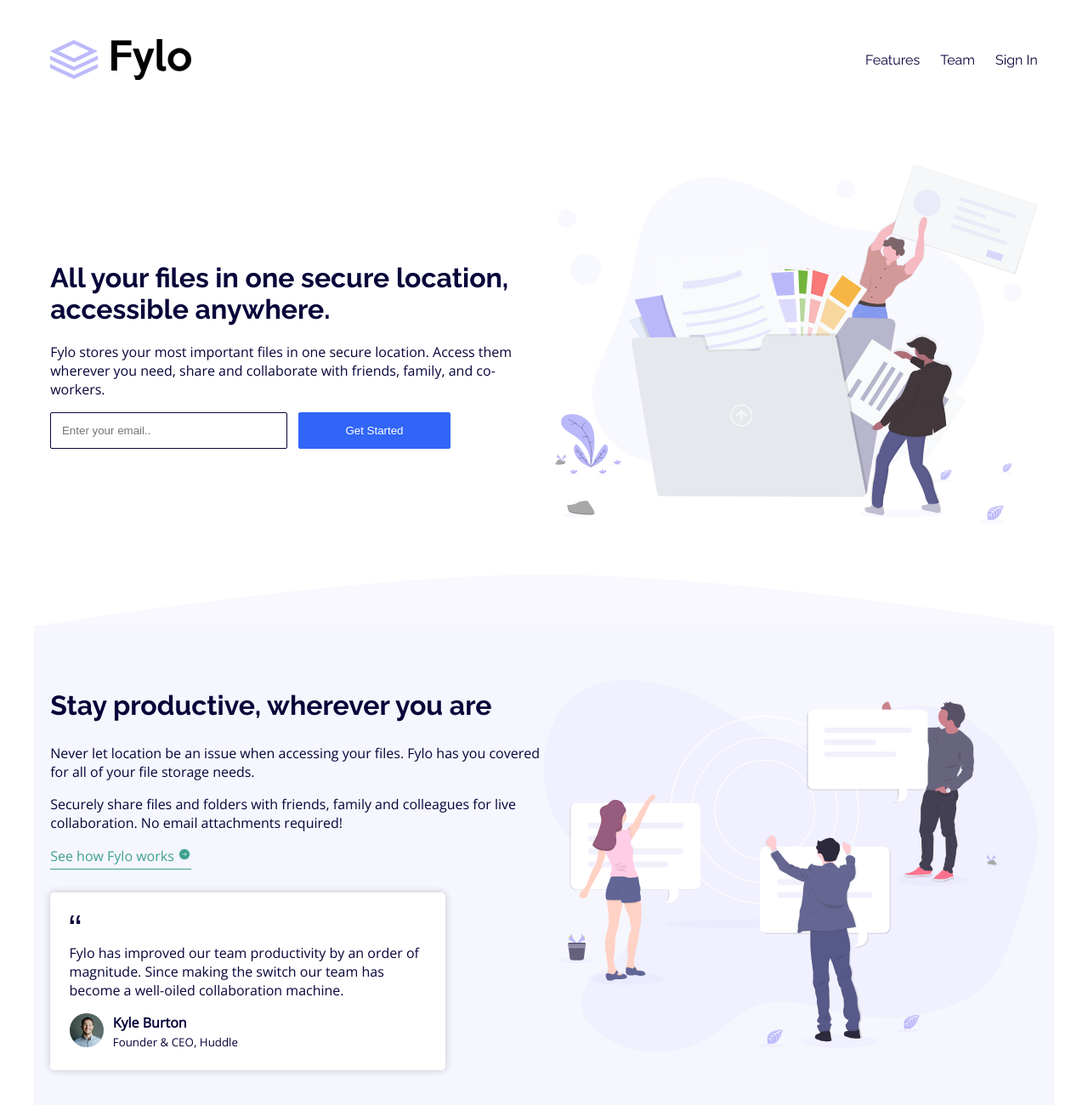
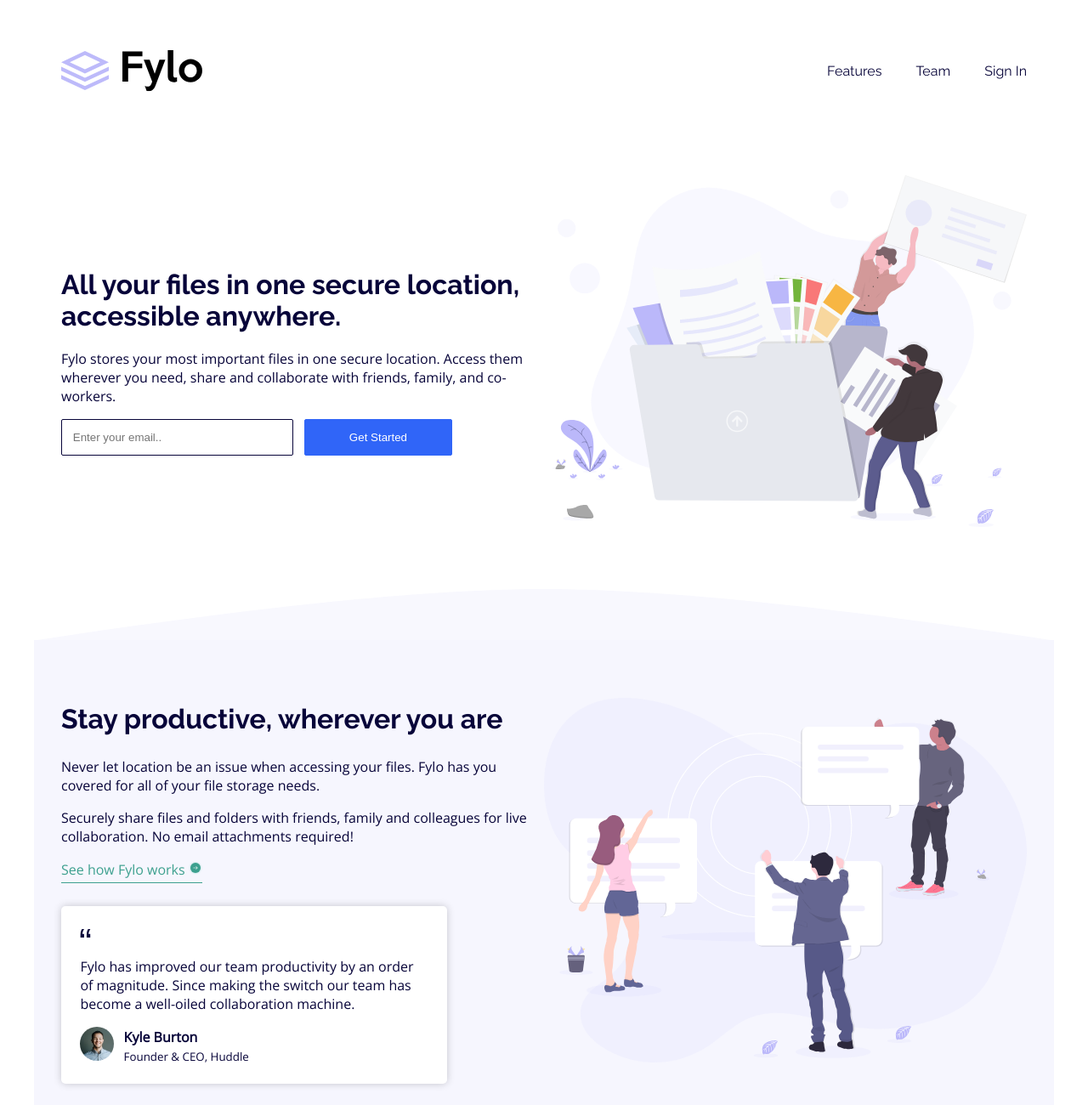
Before and after one commit to Arun05hp/Frontend-Mentor, a plain HTML site: page Fylo_Landing_Page/index.html in a window 1280 px wide. Shown: the top 1300 px of the page at 85% size. Drawn offline with nearby package versions, Linux system fonts and the light colour scheme.

Commit message:
fixing css

```diff
--- a/Fylo_Landing_Page/assets/css/styles.css
+++ b/Fylo_Landing_Page/assets/css/styles.css
@@ -32,7 +32,7 @@ body {
 
 header,
 section {
-  padding: 1.2rem;
+  padding: 2rem;
 }
 
 .flexbox {
@@ -57,7 +57,7 @@ nav > ul {
 }
 
 nav > ul > li {
-  margin-left: 1.5rem;
+  margin-left: 2.5rem;
 }
 
 nav ul a {
@@ -95,7 +95,7 @@ button {
 .light-bluebox {
   background-color: hsl(240, 75%, 98%);
   margin-top: 6rem;
-  padding: 3rem 1.2rem;
+  padding: 3rem 2rem;
   position: relative;
 }
 
```
